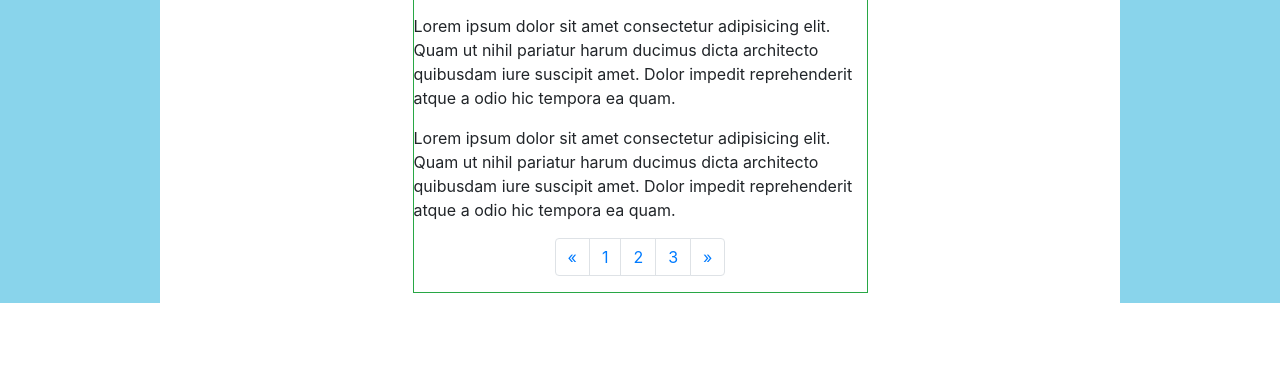
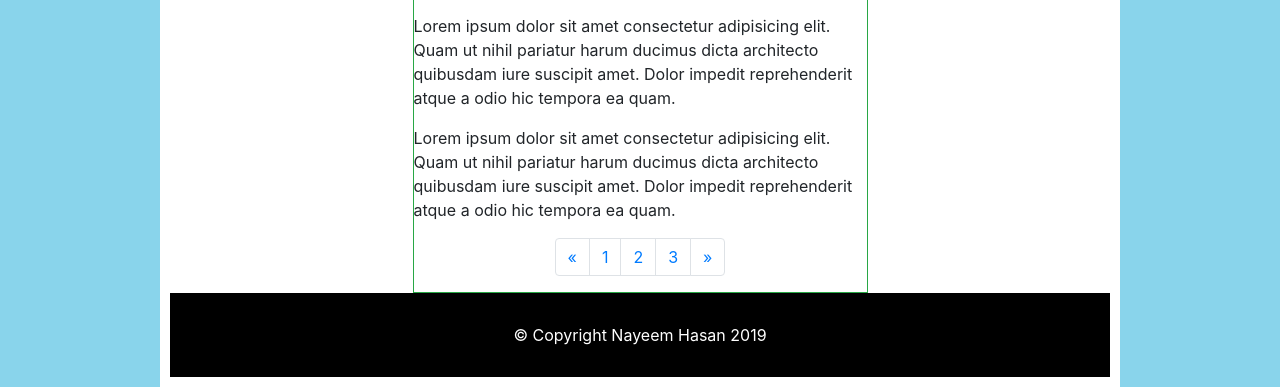
Before and after one commit to NayeemH/EngineersCafe, a PHP site: page / in a window 1280 px wide; the page is wider, and only the part inside the window is pictured. Shown: the part 859-1246 px from the top of that part. Before the commit the page ends 1162 px from the top of that part, so only its background shows below. Run offline with PHP 8.4, Linux system fonts and the light colour scheme; some libraries are stand-ins or nearby versions.

Commit message:
copyright

```diff
--- a/css/style.css
+++ b/css/style.css
@@ -15,3 +15,13 @@ body{
     overflow: auto;
 
   }
+
+  .copyrightSection {
+    background-color: #000;
+    color: #fff;
+    padding: 30px 5px;
+  }
+
+  .copyrightSection p {
+    margin: 0;
+  }
--- a/index.html
+++ b/index.html
@@ -245,10 +245,21 @@
 
                     <div class="google_Ads">
                             <img src="img/icon/google-plus.png" alt="" class="img-thumbnail" height="100" width="500">
+
                     </div>
                 </div>
             </div>
 
+
+        </div>
+
+
+        <!-- footer area -->
+        <div class="copyrightSection">
+
+            <div class="col-md-12 text-center">
+                <p>&copy; Copyright Nayeem Hasan 2019</p>
+            </div>
 
         </div>
 
```
